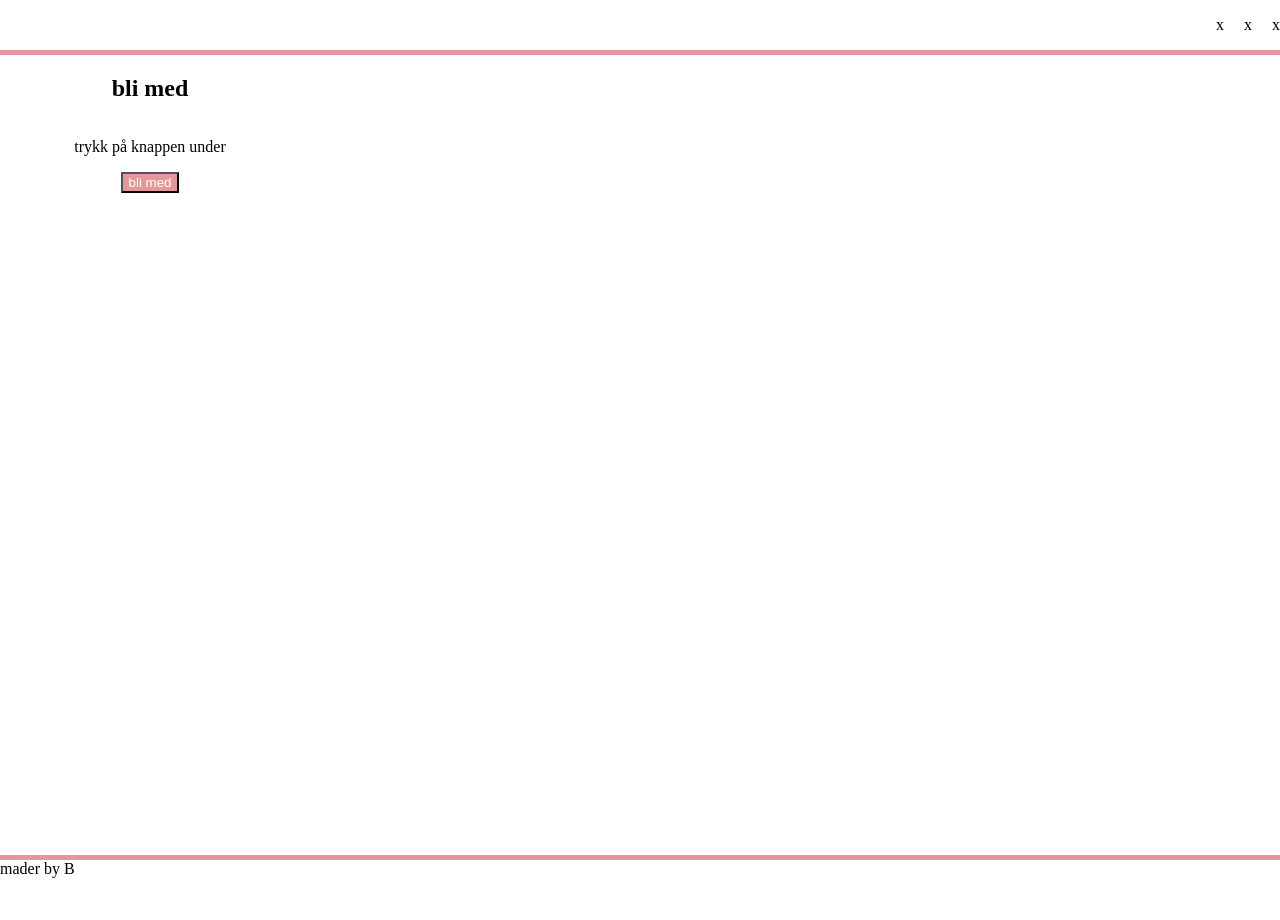
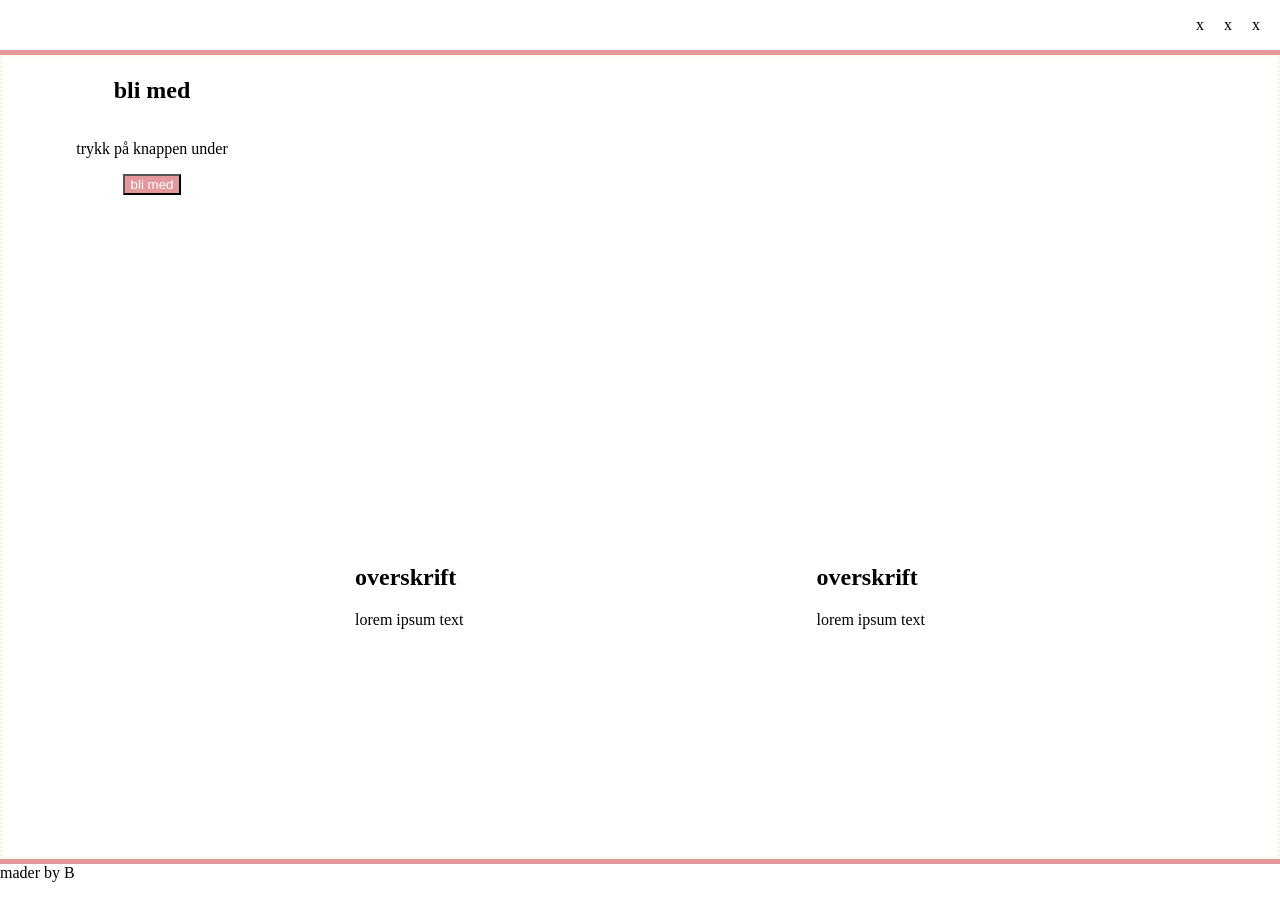
Before and after one commit to Benedictekoder/more_css_stack, a website: page index.html in a window 1280 px wide. Before the commit the page ends 878 px from the top, so only its background shows below. Drawn offline with Linux system fonts and the light colour scheme.

Commit message:
more css n html

```diff
--- a/index.html
+++ b/index.html
@@ -26,6 +26,18 @@
         </div>
       </section>
 
+      <section class="section spaceEvenly">
+        <div>
+          <h2>overskrift</h2>
+          <p>lorem ipsum text</p>
+        </div>
+
+        <div>
+          <h2>overskrift</h2>
+          <p>lorem ipsum text</p>
+        </div>
+      </section>
+
     </main>
 
     <footer>mader by B</footer>
--- a/styles.css
+++ b/styles.css
@@ -8,6 +8,30 @@
 --accentColor:#6d6875;
 --colorWhite: #fff;
 --colorBlack: #000;
+
+--cardWidth: 300px;
+--halfNhalf: 50%;
+--spaceSmall:10px;
+--spaceMedium: 20px;
+--spaceLarge: 30px;
+}
+
+/*Global CSS*/
+.spaceAround{
+  justify-content: space-around;
+  align-items: center;
+}
+.spaceBetween{
+  justify-content: space-between;
+  align-items: center;
+}
+.spaceEvenly{
+  justify-content: space-evenly;
+  align-items: center;
+}
+.center{
+  justify-content: center;
+  align-items: center;
 }
 
 /*body is a CSS Selector*/
@@ -26,12 +50,17 @@ ul{
   display: flex;
   flex-direction: row;
   justify-content: end;
+  align-items: center;
   list-style-type: none;
   gap: 20px;
+  padding: 0 20px;
 }
 
 main{
+  /*local CSS Variable*/
+  --mainColor: beige;
   height: 100vh;
+  border: 2px dotted var(--mainColor);
 }
 
 .blimedcard{
@@ -51,6 +80,11 @@ main{
   background-color: var(--secondaryColor);
 }
 
+.section{
+  height: 100vh;
+  display: flex;
+}
+
 
 
 footer{
```
